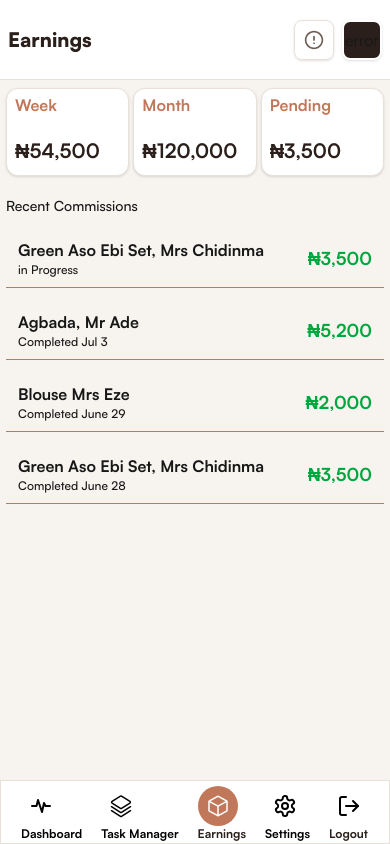
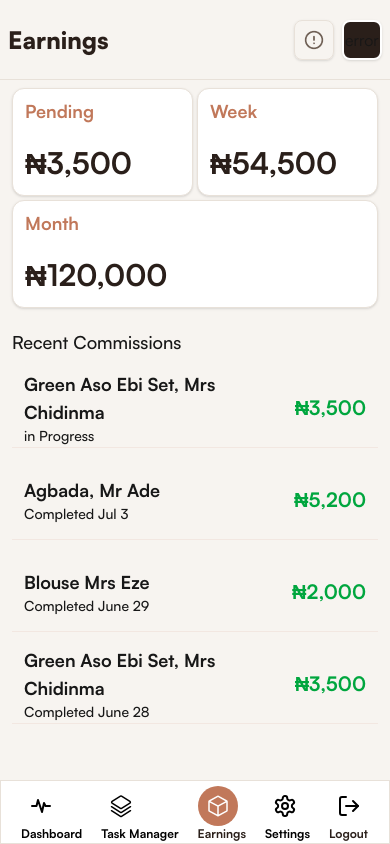
Before and after one commit to samuel-oluwadamisi/atela, a Next.js app: page /staff/earnings in a window 390 px wide. Built offline with nearby package versions, Linux system fonts and the light colour scheme; no server answers.

Commit message:
feat: made the mobile view of the staff page better

```diff
--- a/src/app/(dashboard)/staff/layout.tsx
+++ b/src/app/(dashboard)/staff/layout.tsx
@@ -10,7 +10,7 @@ export default function  StaffLayout({ children }: { children: React.ReactNode }
         </div>
         <div className='w-full md:w-4/5 h-full bg-[#F7F4F0] overflow-y-auto'>
             <Navbar />
-            <div className='px-1.5 md:px-3 pt-2 pb-20 md:p-5 md:pb-5'>
+            <div className='px-3 pt-2 pb-20 md:p-5 md:pb-5'>
              {children}
             </div>
 
--- a/src/features/staff/components/InfoCard.tsx
+++ b/src/features/staff/components/InfoCard.tsx
@@ -7,9 +7,9 @@ type Props = {
 }
 const InfoCard = ({info}: {info:Props}) => {
   return (
-    <div className='flex flex-col flex-1 md:justify-between gap-5 md:gap-0 w-full h-22 md:h-30 bg-white border border-[#E8E1D9] shadow-sm rounded-xl md:rounded-3xl p-1 pl-2 md:p-4'>
-        <p className='font-bold text-[#C1785A] text-base  '>{info.name}</p>
-        <p className='text-[#2A1F1A] font-bold text-xl md:text-3xl '>{info?.money && '₦'}{info?.num?.toLocaleString('en-US')} </p>
+    <div className='flex flex-col md:justify-between gap-5 md:gap-0 w-full h-27 md:h-30 bg-white border border-[#E8E1D9] shadow-sm rounded-xl md:rounded-3xl p-2 px-3 md:p-4'>
+        <p className='font-bold text-[#C1785A] text-lg  '>{info.name}</p>
+        <p className='text-[#2A1F1A] font-bold text-3xl '>{info?.money && '₦'}{info?.num?.toLocaleString('en-US')} </p>
     </div>
   )
 }
--- a/src/features/staff/components/Navbar.tsx
+++ b/src/features/staff/components/Navbar.tsx
@@ -21,9 +21,9 @@ const Navbar = () => {
     const initials = name?.split(' ').map((word)=> word[0])
 
   return (
-    <nav className='flex items-center justify-between h-20 bg-white px-2 md:px-5 w-full border-b border-b-[#E8E1D9]'>
+    <nav className='flex items-center justify-between h-20 bg-none md:bg-white px-2 md:px-5 w-full border-b border-b-[#E8E1D9]'>
         <div className='flex items-center justify-center gap-3'>
-        <p className='text-[#2A1F1A] text-xl font-black'>{getPageTitle()}</p>
+        <p className='text-[#2A1F1A] text-2xl md:text-xl font-black'>{getPageTitle()}</p>
         </div>
         {/* <p className='text-[#6E5F54] text-sm font-black'>{isPending? '...' : name} </p> */}
 
--- a/src/features/staff/dashboard/components/NewOrderTab.tsx
+++ b/src/features/staff/dashboard/components/NewOrderTab.tsx
@@ -6,7 +6,7 @@ import { LuBell } from 'react-icons/lu'
 const NewOrderTab = () => {
   const [isAccepted, setIsAccepted ] = useState(false)
   return (
-        <main className={`bg-white flex flex-col  md:flex-row md:items-center md:justify-between w-full md:w-lg rounded-lg shadow-sm px-3 py-2 md:py-5 transition-all duration-100 ease-in ${isAccepted && 'border-2 border-[#C1785A]'} `}>
+        <main className={`bg-white flex flex-col  md:flex-row md:items-center justify-center md:justify-between w-full h-35 md:h-25 md:w-lg rounded-lg shadow-sm p-2 md:p-3 transition-all duration-100 ease-in ${isAccepted && 'border-2 border-[#C1785A]'} `}>
         <div className='flex items-center md:justify-center gap-3 mb-1'>
             <LuBell size={20} color='#C1785A'/>
             <div>
--- a/src/features/staff/dashboard/screens/StaffDashboardScreen.tsx
+++ b/src/features/staff/dashboard/screens/StaffDashboardScreen.tsx
@@ -7,7 +7,7 @@ import { useGetUser } from '@/features/user/hooks/useUser'
 
     const data = [
         {name: 'Active Orders', num: 3},
-        {name: 'Pending Tasks ', num: 1},
+        {name: 'Pending', num: 1},
         {name: 'Earnings', num: 120000, money: true},
     ]
 const StaffDashboardScreen = () => {
@@ -16,7 +16,7 @@ const StaffDashboardScreen = () => {
   return (
     <main>
         <p className='text-[#6E5F54] text-xl md:text-2xl font-black mb-1'> Good Morning, <span className="text-xl md:text-2xl">{isPending? '...' : name} </span></p>
-        <div className='flex items-center gap-1 md:gap-3 mb-4 w-full md:w-[90%]'>
+        <div className='grid grid-cols-2 md:grid-cols-3 items-center gap-1 md:gap-3 mb-4 w-full md:w-[90%] [&>*:last-child]:col-span-2 md:[&>*:last-child]:col-span-1'>
             {data.map((info, index)=> (
                 <InfoCard key={index} info={info} />
             ))}
--- a/src/features/staff/earnings/components/RecentCommissionsTab.tsx
+++ b/src/features/staff/earnings/components/RecentCommissionsTab.tsx
@@ -7,12 +7,12 @@
 
 const RecentCommissionsTab = ({data}: {data: Props}) => {
   return (
-    <div className='flex items-center justify-between border-b-[#C1785A] border-b w-full md:w-[90%] h-15 px-3 mt-3'>
-        <div className="">
-          <p className="text-base font-bold">{data.name}</p>
-          <p className="text-xs font-medium">{data.status + ' ' + data.date}</p>
+    <div className='flex items-center justify-between border-b-[#C1785A]/10 border-b border-opacity-5 w-full md:w-[90%] h-20 p-3 mt-3'>
+        <div className="max-w-[70%]">
+          <p className="text-lg font-bold">{data.name}</p>
+          <p className="text-sm font-medium">{data.status + ' ' + data.date}</p>
         </div>
-        <p className="text-green-600 font-bold text-lg">₦{data.amount.toLocaleString()}</p>
+        <p className="text-green-600 font-bold text-xl">₦{data.amount.toLocaleString()}</p>
     </div>
   )
 }
--- a/src/features/staff/earnings/screens/EarningsPageScreen.tsx
+++ b/src/features/staff/earnings/screens/EarningsPageScreen.tsx
@@ -1,12 +1,11 @@
-import React from 'react'
 import InfoCard from '../../components/InfoCard'
 import RecentCommissionsTab from '../components/RecentCommissionsTab'
 
 
     const data = [
+        {name: 'Pending', num: 3500, money: true},
         {name: 'Week', num: 54500, money: true},
         {name: 'Month', num: 120000, money: true},
-        {name: 'Pending', num: 3500, money: true},
     ]
 
     const recentCommissions = [
@@ -19,13 +18,13 @@ import RecentCommissionsTab from '../components/RecentCommissionsTab'
 const EarningsPageScreen = () => {
   return (
     <>
-        <div className='flex items-center gap-1 md:gap-3 mb-3 w-full md:w-[90%]'>
+        <div className='grid grid-cols-2 md:grid-cols-3 items-center gap-1 md:gap-3 mb-3 w-full md:w-[90%] [&>*:last-child]:col-span-2 md:[&>*:last-child]:col-span-1'>
             {data.map((info, index)=> (
                 <InfoCard key={index} info={info} />
             ))}
         </div>
 
-        <p className='text-sm font-medium mt-5'>Recent Commissions</p>
+        <p className='text-lg font-medium mt-5'>Recent Commissions</p>
        <div className='mt-3'>
         {
             recentCommissions.map((data, index)=> (
```
